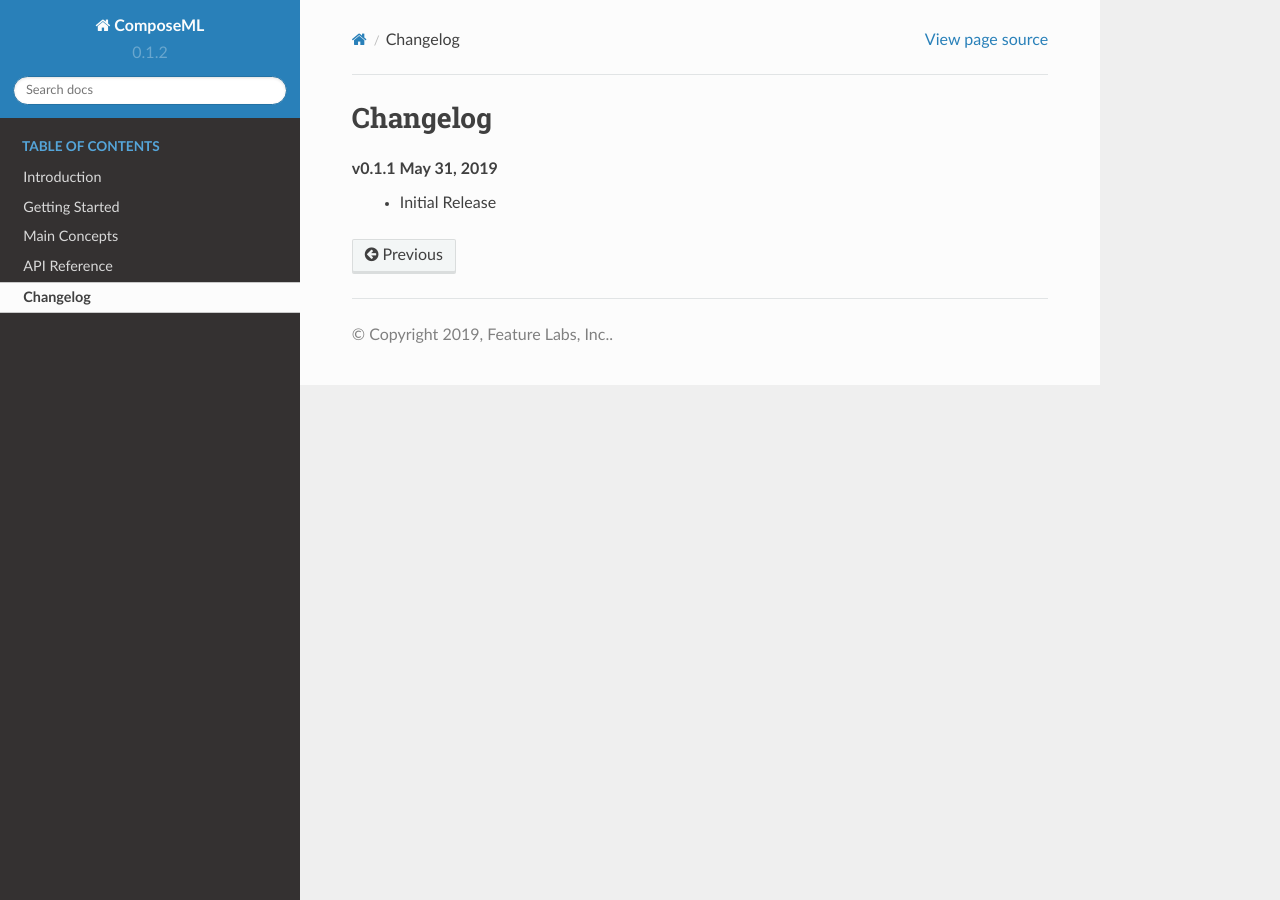
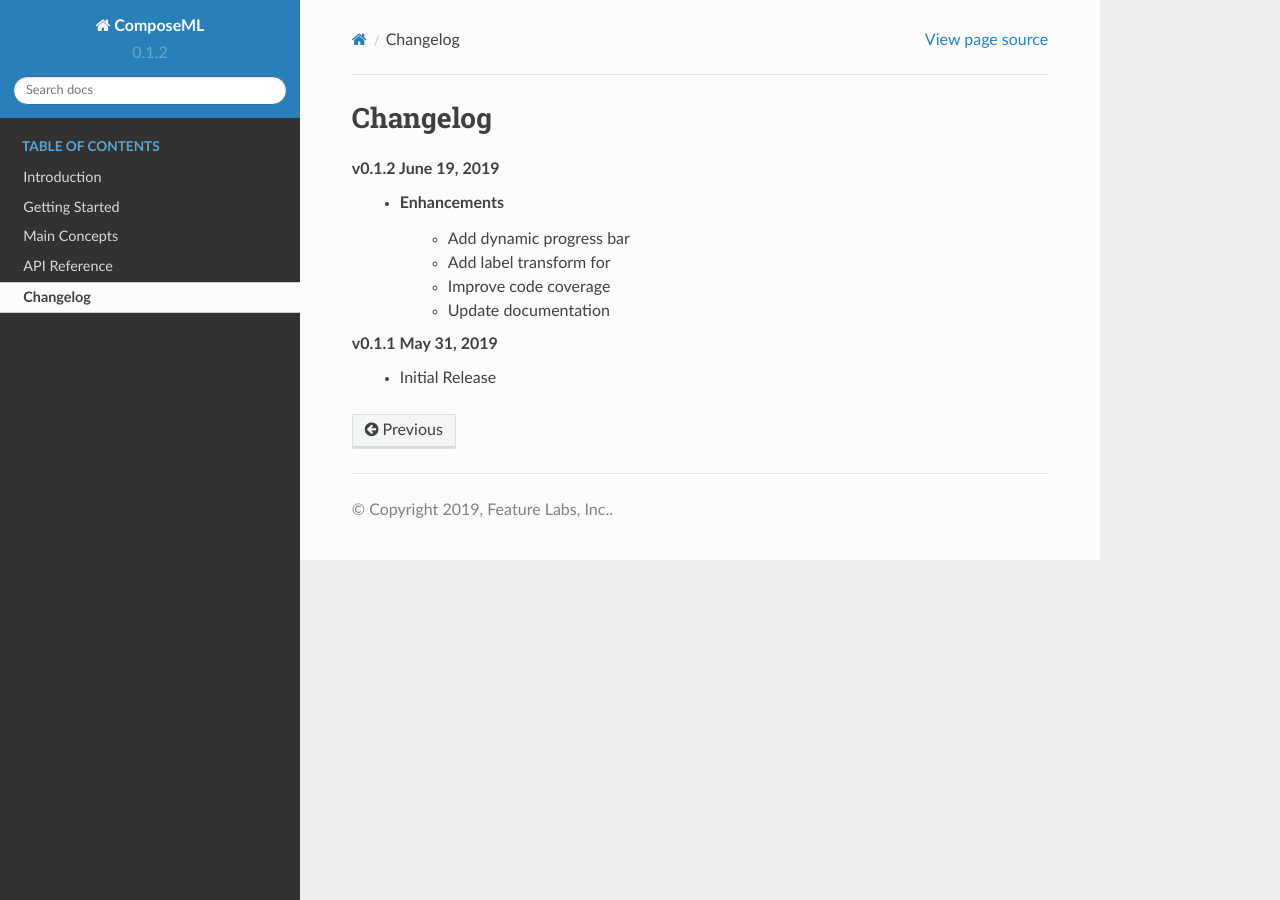
Before and after one commit to alteryx/compose, a Sphinx documentation site: the page built from docs/source/changelog.rst, in a window 1280 px wide. Built offline with Sphinx 7.4.7 and the Read the Docs theme 2.0.0, drawn with Linux system fonts in a browser that asks for light colours.

Commit message:
update changelog

```diff
--- a/docs/source/changelog.rst
+++ b/docs/source/changelog.rst
@@ -1,5 +1,12 @@
 Changelog
 =========
 
+**v0.1.2** June 19, 2019
+    * Enhancements
+        * Add dynamic progress bar
+        * Add label transform for
+        * Improve code coverage
+        * Update documentation
+
 **v0.1.1** May 31, 2019
     * Initial Release
```
